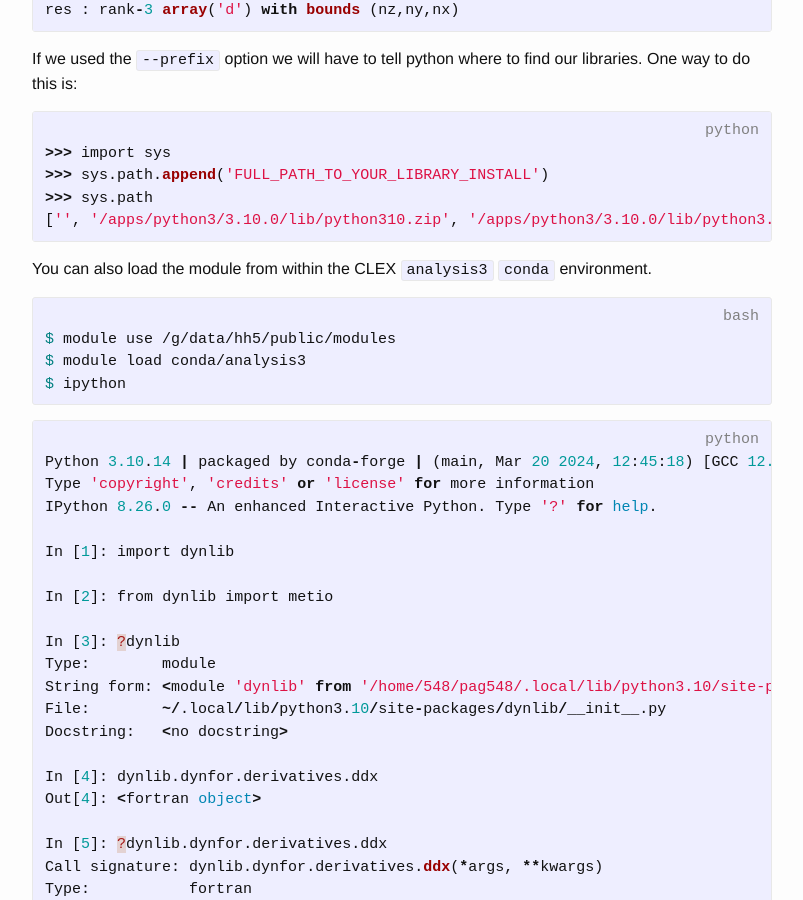
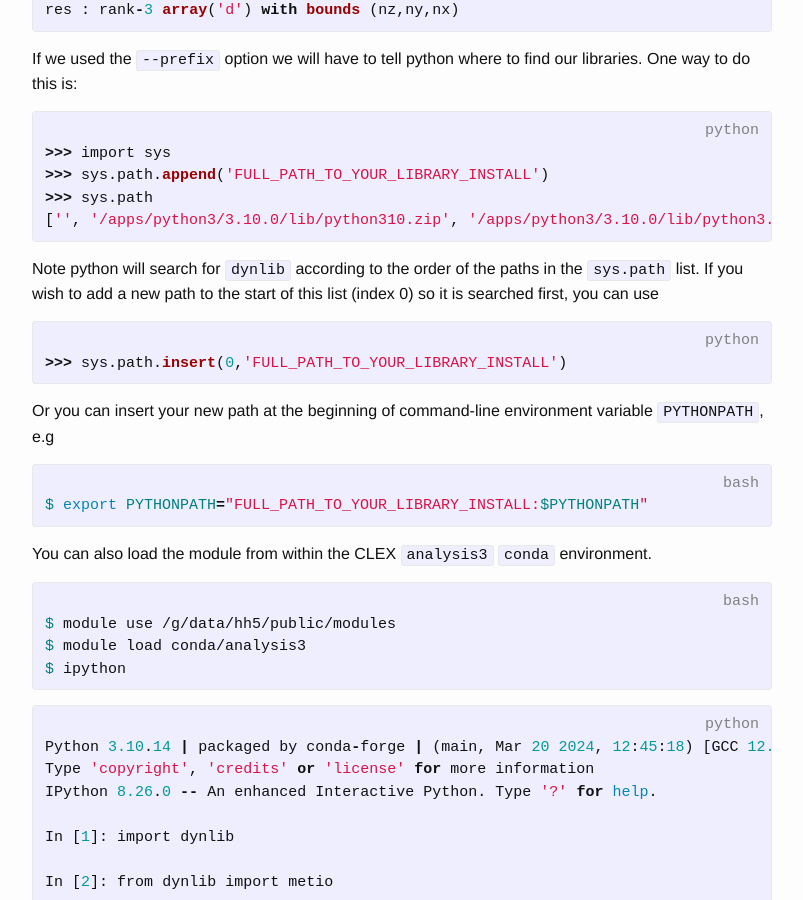
Before and after one commit to 21centuryweather/21centuryweather.github.io, a Jekyll site: the page built from _posts/2024-09-24-dynlib.md, in a window 1280 px wide and 900 px high, scrolled down 3389 px. Shown: the whole window, without its empty margins (238-1041 px from the left). Built offline with Jekyll 4.4.1, drawn with Linux system fonts in a browser that asks for light colours.

Commit message:
UPDATES : added discussion on paths

```diff
--- a/_posts/2024-09-24-dynlib.md
+++ b/_posts/2024-09-24-dynlib.md
@@ -136,6 +136,16 @@ If we used the `--prefix` option we will have to tell python where to find our l
 >>> sys.path.append('FULL_PATH_TO_YOUR_LIBRARY_INSTALL')
 >>> sys.path
 ['', '/apps/python3/3.10.0/lib/python310.zip', '/apps/python3/3.10.0/lib/python3.10', '/apps/python3/3.10.0/lib/python3.10/lib-dynload', '/home/548/pag548/.local/lib/python3.10/site-packages', '/apps/python3/3.10.0/lib/python3.10/site-packages', '/apps/python3/3.10.0/lib/python3.10/site-packages/numpy-1.21.4-py3.10-linux-x86_64.egg', 'FULL_PATH_TO_YOUR_LIBRARY_INSTALL']
+{% endhighlight %}
+
+Note python will search for `dynlib` according to the order of the paths in the `sys.path` list. If you wish to add a new path to the start of this list (index 0) so it is searched first, you can use
+{% highlight python %}
+>>> sys.path.insert(0,'FULL_PATH_TO_YOUR_LIBRARY_INSTALL')
+{% endhighlight %}
+
+Or you can insert your new path at the beginning of command-line environment variable `PYTHONPATH`, e.g
+{% highlight bash %}
+$ export PYTHONPATH="FULL_PATH_TO_YOUR_LIBRARY_INSTALL:$PYTHONPATH"
 {% endhighlight %}
 
 You can also load the module from within the CLEX `analysis3` `conda` environment.
```
